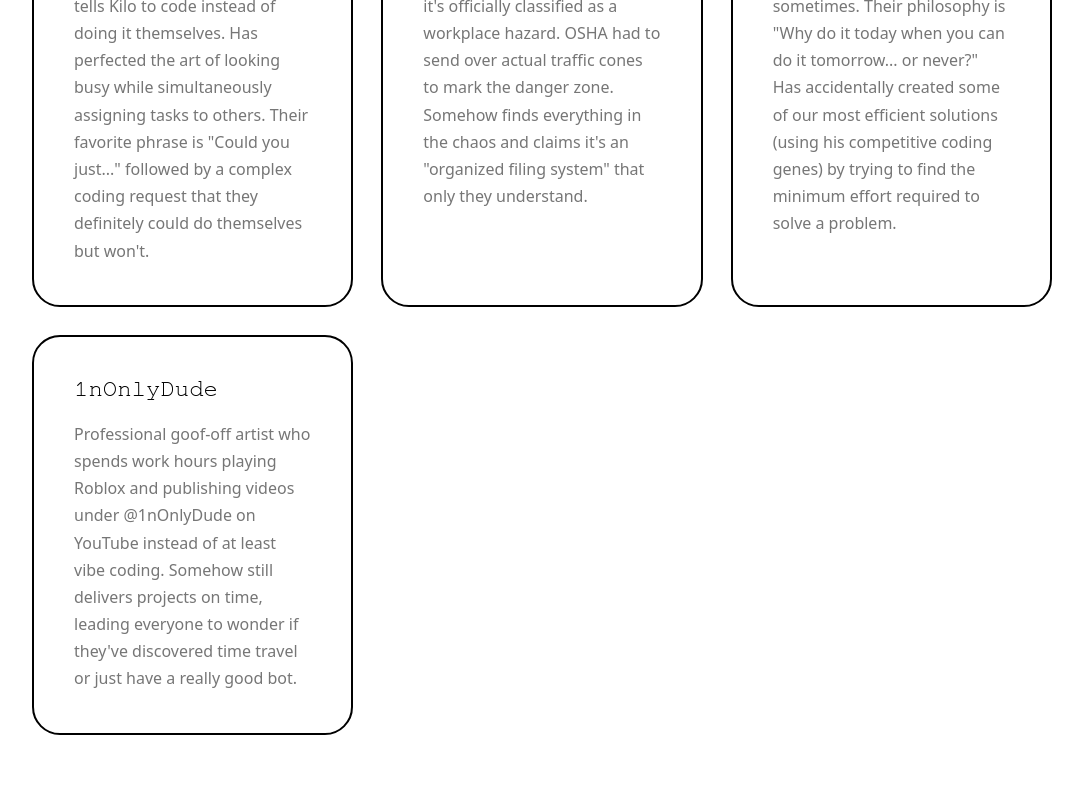
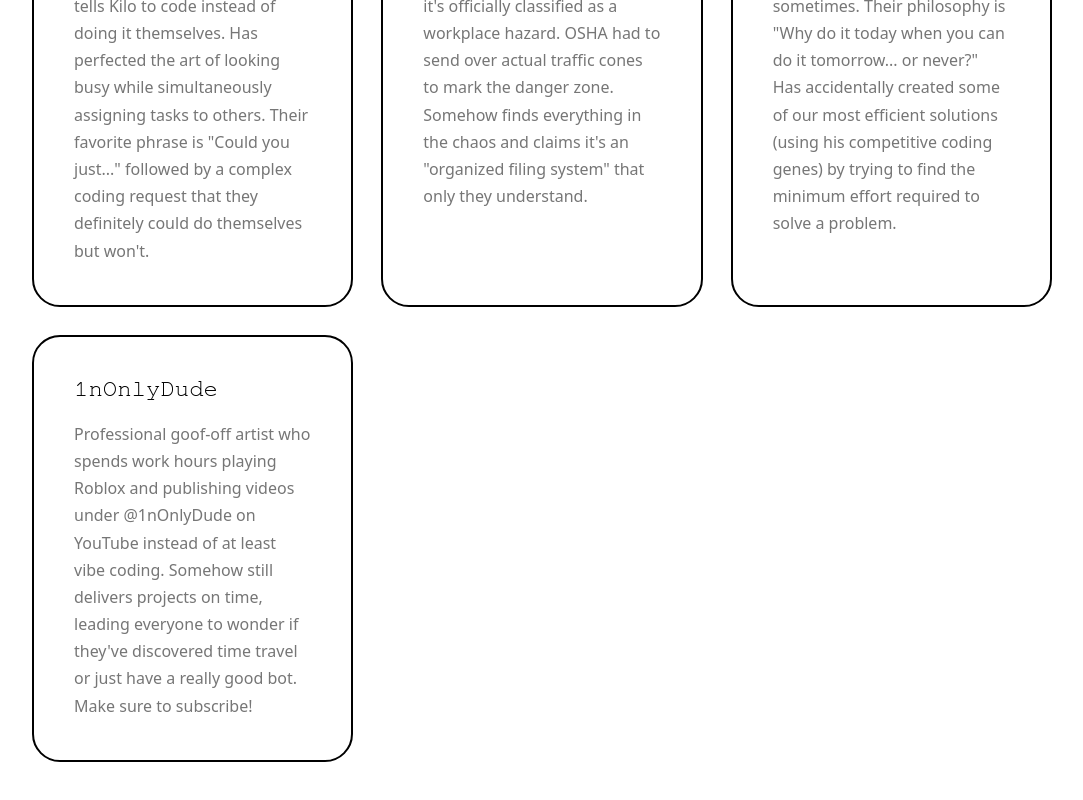
Before and after one commit to LibreLoom/Website, a React (Vite) app in the folder web/: page /team in a window 1280 px wide. Shown: the part 1102-1902 px from the top of the page, without its empty margins (98-1181 px from the left). Built offline with nearby package versions, Linux system fonts and the light colour scheme; a web font is replaced by a local one.

Commit message:
Update web/src/components/Team.jsx

```diff
--- a/web/src/components/Team.jsx
+++ b/web/src/components/Team.jsx
@@ -34,7 +34,7 @@ function Team() {
           </div>
           <div className="card">
             <h2>1nOnlyDude</h2>
-            <p>Professional goof-off artist who spends work hours playing Roblox and publishing videos under @1nOnlyDude on YouTube instead of at least vibe coding. Somehow still delivers projects on time, leading everyone to wonder if they've discovered time travel or just have a really good bot.</p>
+            <p>Professional goof-off artist who spends work hours playing Roblox and publishing videos under @1nOnlyDude on YouTube instead of at least vibe coding. Somehow still delivers projects on time, leading everyone to wonder if they've discovered time travel or just have a really good bot. Make sure to subscribe!</p>
           </div>
         </div>
       </section>
```
